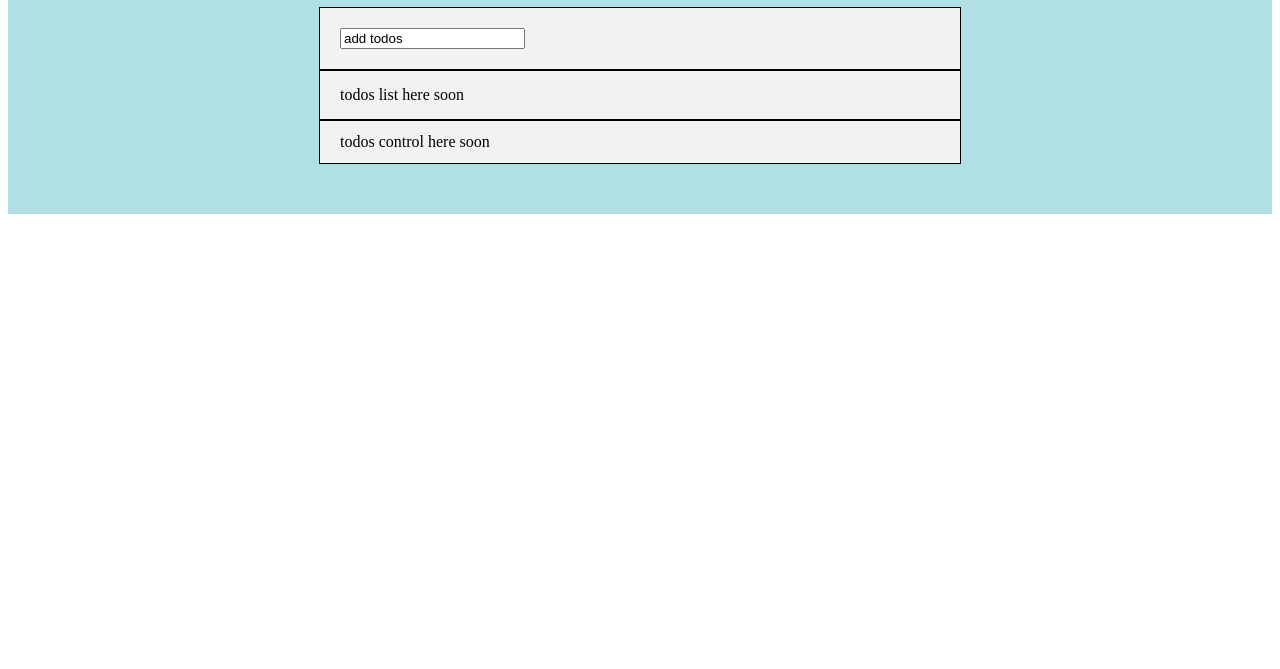
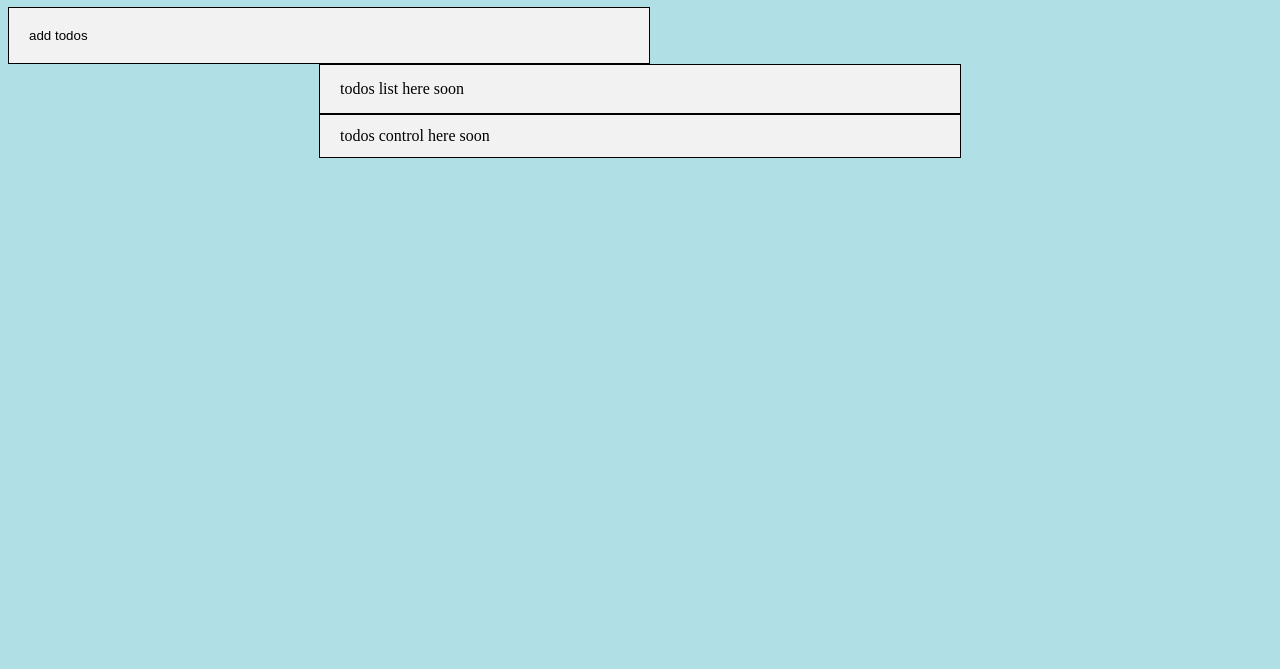
Before and after one commit to m-v-smirnov/todo_app, a website: page index.html in a window 1280 px wide. Shown: the part 131-800 px from the top of the page. Drawn offline with nearby package versions, Linux system fonts and the light colour scheme.

Commit message:
Some changes, commit needed for copiing actual project to other dev station

```diff
--- a/script.js
+++ b/script.js
@@ -5,6 +5,8 @@ function _classCallCheck(instance, Constructor) { if (!(instance instanceof Cons
 function _possibleConstructorReturn(self, call) { if (!self) { throw new ReferenceError("this hasn't been initialised - super() hasn't been called"); } return call && (typeof call === "object" || typeof call === "function") ? call : self; }
 
 function _inherits(subClass, superClass) { if (typeof superClass !== "function" && superClass !== null) { throw new TypeError("Super expression must either be null or a function, not " + typeof superClass); } subClass.prototype = Object.create(superClass && superClass.prototype, { constructor: { value: subClass, enumerable: false, writable: true, configurable: true } }); if (superClass) Object.setPrototypeOf ? Object.setPrototypeOf(subClass, superClass) : subClass.__proto__ = superClass; }
+
+var testArr = ["сделать", "хорошо подумать", "не делать"];
 
 var Inputform = function (_React$Component) {
     _inherits(Inputform, _React$Component);
@@ -21,12 +23,12 @@ var Inputform = function (_React$Component) {
     }
 
     _createClass(Inputform, [{
-        key: 'render',
+        key: "render",
         value: function render() {
             return React.createElement(
-                'form',
-                { onSubmit: this.handleSubmit },
-                React.createElement('input', { type: 'text', value: this.state.value })
+                "form",
+                { className: "todos__form", onSubmit: this.handleSubmit },
+                React.createElement("input", { className: "todos__input", type: "text", value: this.state.value })
             );
         }
     }]);
@@ -44,34 +46,30 @@ var Todos = function (_React$Component2) {
     }
 
     _createClass(Todos, [{
-        key: 'render',
+        key: "render",
         value: function render() {
             return React.createElement(
-                'div',
-                { className: 'todos' },
+                "div",
+                { className: "todos" },
                 React.createElement(
-                    'div',
-                    { className: 'todos__header' },
+                    "div",
+                    { className: "todos__header" },
                     React.createElement(
-                        'h1',
+                        "h1",
                         null,
-                        'TODOS'
+                        "TODOS"
                     )
                 ),
+                React.createElement(Inputform, null),
                 React.createElement(
-                    'div',
-                    { className: 'todos__input' },
-                    React.createElement(Inputform, null)
+                    "div",
+                    { className: "todos__list" },
+                    "todos list here soon"
                 ),
                 React.createElement(
-                    'div',
-                    { className: 'todos__list' },
-                    'todos list here soon'
-                ),
-                React.createElement(
-                    'div',
-                    { className: 'todos__controls' },
-                    'todos control here soon'
+                    "div",
+                    { className: "todos__controls" },
+                    "todos control here soon"
                 )
             );
         }
@@ -79,6 +77,9 @@ var Todos = function (_React$Component2) {
 
     return Todos;
 }(React.Component);
-//*******************************
+
+//*******************************<div className='todos__input'>
+//<Inputform />
+//</div>
 
 ReactDOM.render(React.createElement(Todos, null), document.getElementById('root'));
--- a/styles.css
+++ b/styles.css
@@ -1,12 +1,17 @@
+* {
+    background-color:powderblue;
+}
 .todos {
     padding: 50px 0;
-    background-color:powderblue;
 }
 .todos__header {
     margin: 0 auto;
     width: 600px;
     text-align: center;
     color:bisque;
+}
+.todos__form {
+    margin: 0 auto;
 }
 .todos__input {
     margin: 0 auto;
```
Also changed, not shown: src/script.js (+7 -5 lines).
